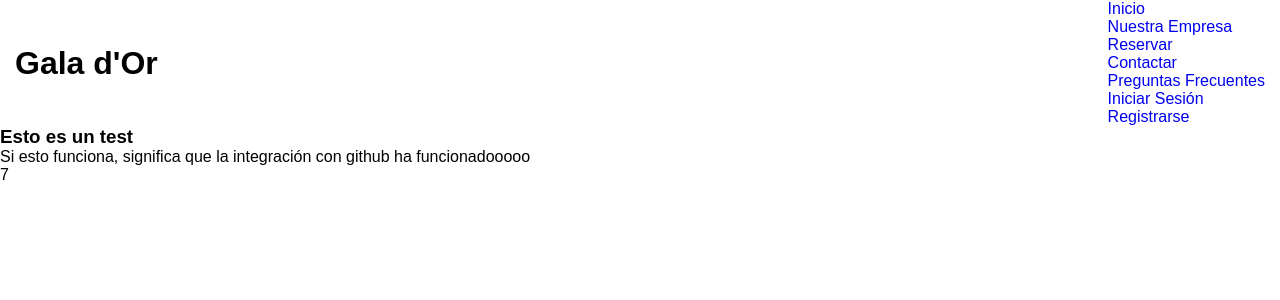
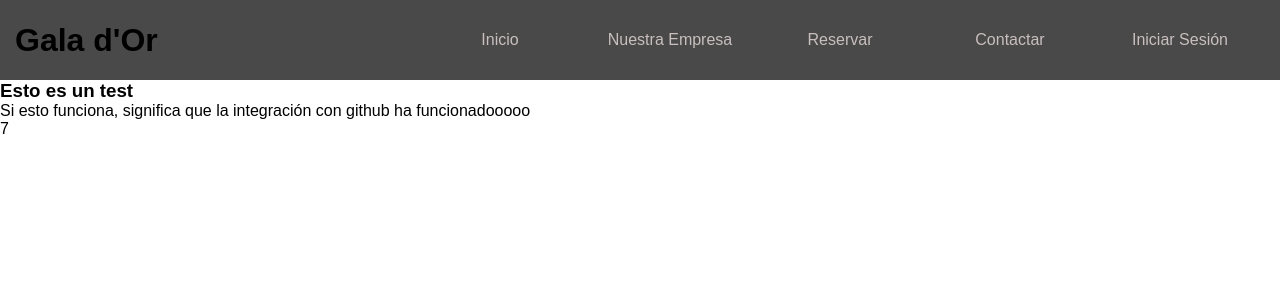
Before and after one commit to Arkadexus/webproygala, a PHP site: page / in a window 1280 px wide. Shown: the top 300 px of the page. Run offline with PHP 8.4, Linux system fonts and the light colour scheme.

```diff
--- a/style/style.css
+++ b/style/style.css
@@ -12,6 +12,8 @@ header{
     justify-content: space-between;
     align-items: center;
     padding: 0 15px;
+    background-color:#494949;
+    min-height: 10vh;
 }
 header a{
     text-decoration: none;
@@ -19,3 +21,38 @@ header a{
 header ul{
     list-style: none;
 }
+
+#menu li > a{
+    color: #C8BFBE;
+    text-decoration: none;
+    padding: 10px;
+    display: block;
+    min-width: 150px;
+    -webkit-transition:all 500ms ease;
+    -o-transition:all 500ms ease;
+    transition: all 500ms ease;
+}
+#menu li > a:hover{
+    color: #125C72;
+    background-color: #C8BFBE;
+}
+#menu > li{
+    float: left;
+    text-align: center;
+}
+#menu li ul{
+    display: none;
+    position: absolute;
+    min-width: 140px;
+    background-color: #fa1900;
+}
+#menu li:hover > ul{
+    display: block;
+}
+#menu li ul li{
+    position: relative;
+}
+#menu li ul li ul{
+    right: -140px;
+    top: 0px;
+}
--- a/templates/header.html
+++ b/templates/header.html
@@ -3,7 +3,7 @@
         <h1>Gala d'Or</h1>
     </div>
     <nav>
-        <ul>
+        <ul id="menu">
             <li><a href="index.php">Inicio</a></li>
             <li><a href="empresa.php">Nuestra Empresa</a></li>
             <li><a href="reservar.php">Reservar</a></li>
```
